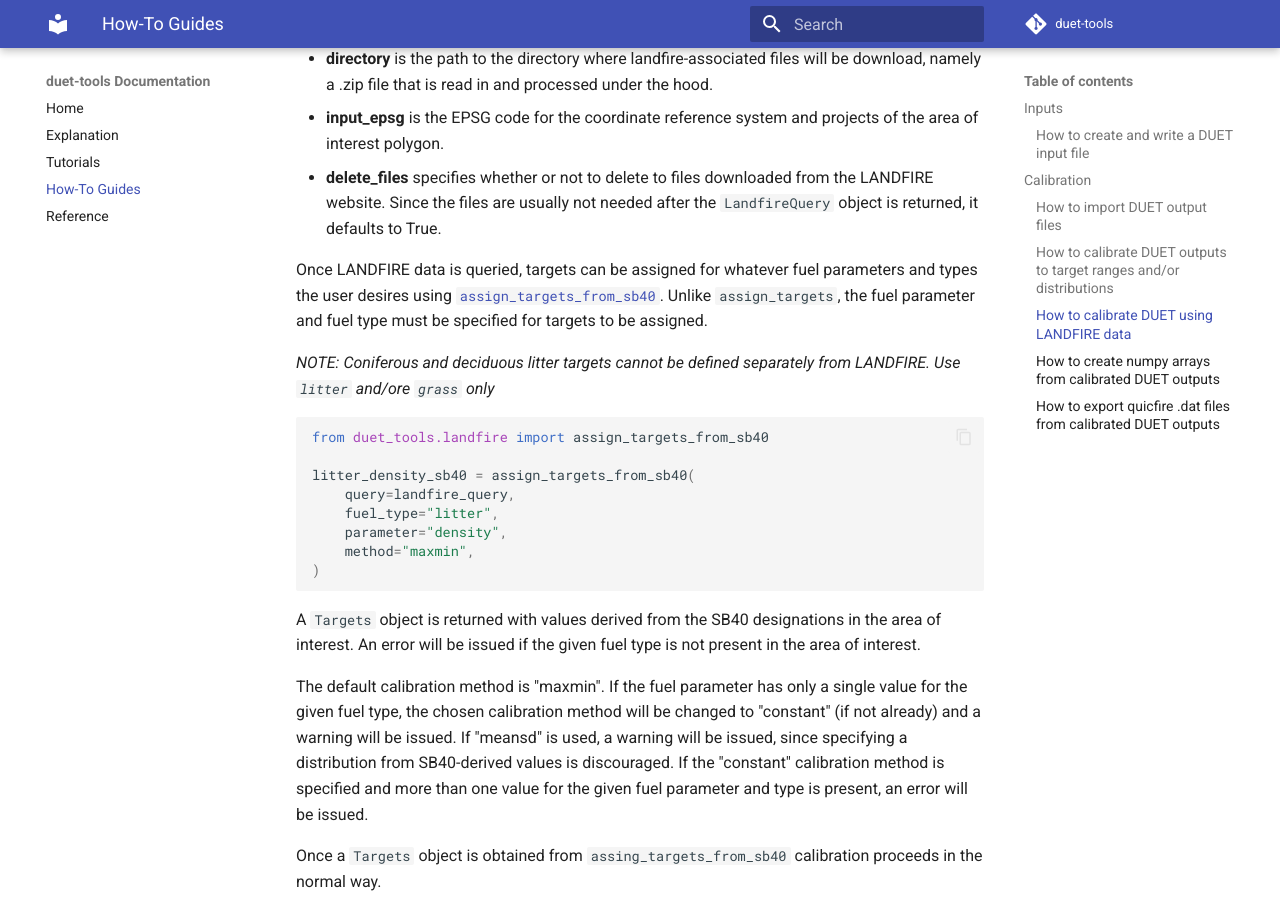
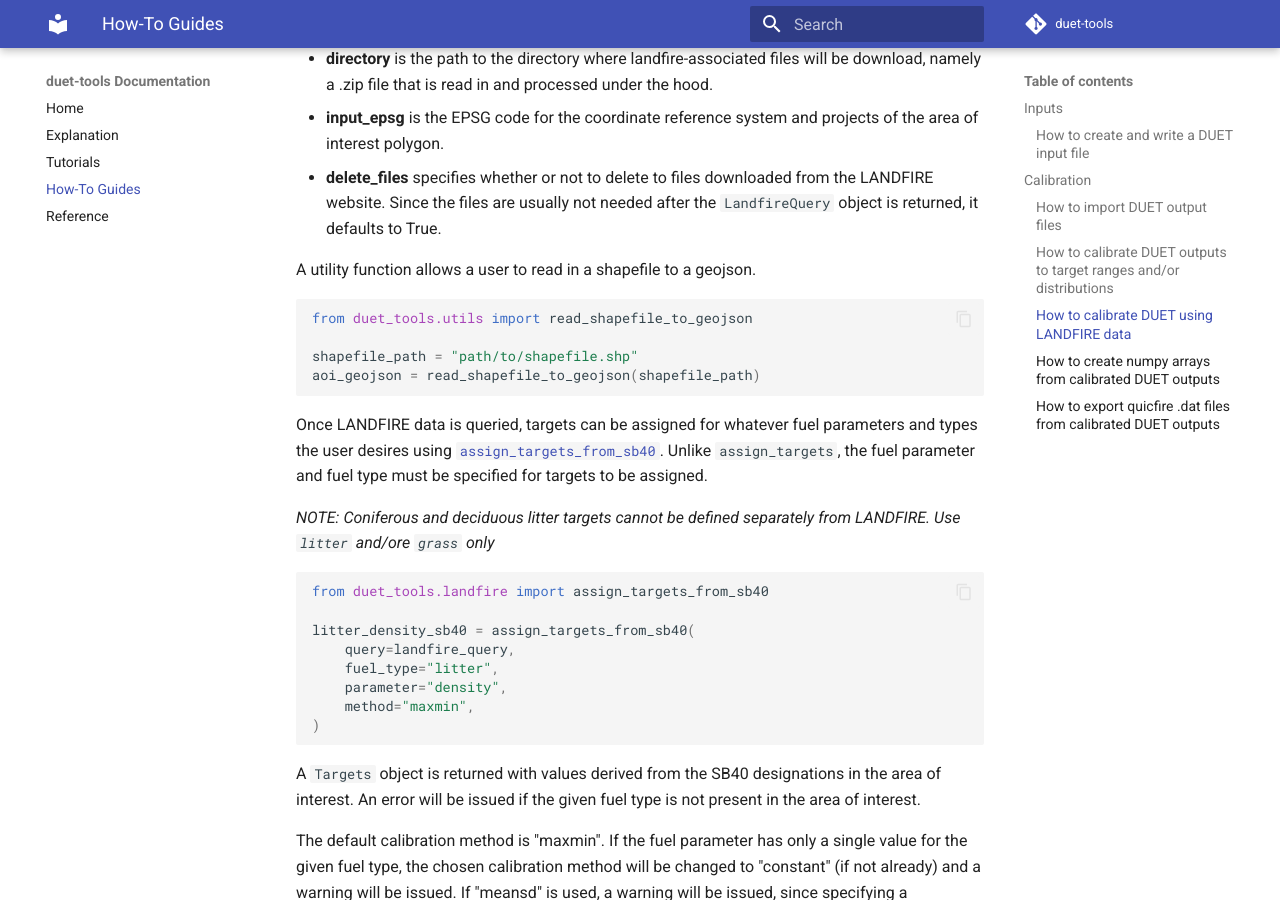
Before and after one commit to nmc-cafes/duet-tools, an MkDocs documentation site: the page built from docs/how-to-guides.md, in a window 1280 px wide and 900 px high, scrolled down 4020 px. Built offline with MkDocs 1.6.1 and Material for MkDocs 9.7.7, drawn with Linux system fonts in a browser that asks for light colours; comment, search, counter and statistics services are not loaded; some of the changed text lies outside the part shown.

Commit message:
Update how-to-guides.md

````diff
--- a/docs/how-to-guides.md
+++ b/docs/how-to-guides.md
@@ -159,6 +159,15 @@ landfire_query = query_landfire(
 - **input_epsg** is the EPSG code for the coordinate reference system and projects of the area of interest polygon.
 - **delete_files** specifies whether or not to delete to files downloaded from the LANDFIRE website. Since the files are usually not needed after the `LandfireQuery` object is returned, it defaults to True.
 
+A utility function allows a user to read in a shapefile to a geojson.
+
+```python
+from duet_tools.utils import read_shapefile_to_geojson
+
+shapefile_path = "path/to/shapefile.shp"
+aoi_geojson = read_shapefile_to_geojson(shapefile_path)
+```
+
 Once LANDFIRE data is queried, targets can be assigned for whatever fuel parameters and types the user desires using [`assign_targets_from_sb40`](reference.md#duet_tools.landfire.assign_targets_from_sb40). Unlike `assign_targets`, the fuel parameter and fuel type must be specified for targets to be assigned.
 
 *NOTE: Coniferous and deciduous litter targets cannot be defined separately from LANDFIRE. Use `litter` and/ore `grass` only*
````
Also changed, not shown: other parts of docs/how-to-guides.md (+1 -1 lines).
